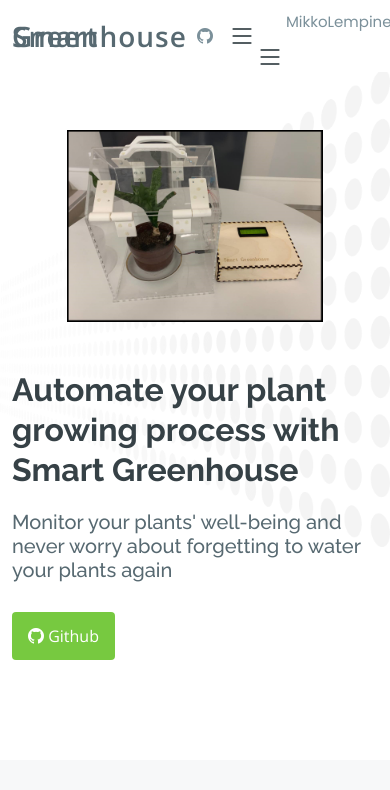
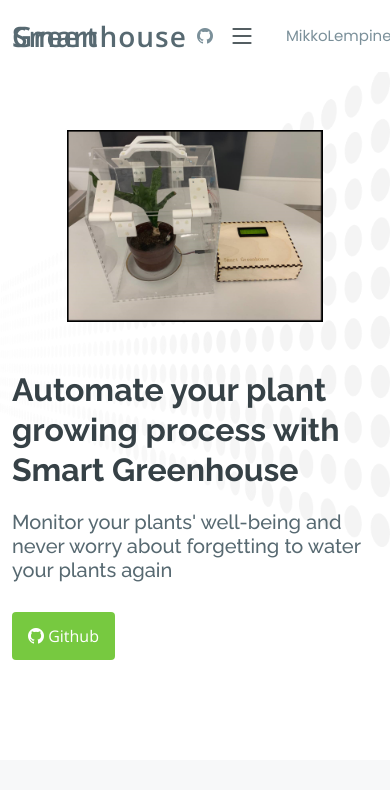
Before and after one commit to Smart-Greenhouse-Project/Smart-Greenhouse-Project.github.io, a plain HTML site: page index.html in a window 390 px wide. Shown: the top 790 px of the page. Drawn offline with nearby package versions, Linux system fonts and the light colour scheme.

Commit message:
mobile tweaks

```diff
--- a/index.html
+++ b/index.html
@@ -59,7 +59,7 @@
         <ul>
           <li><a class="nav-link scrollto active" href="https://www.mikkolempinen.dev/">MikkoLempinen.dev</a></li>
         </ul>
-        <i class="bi bi-list mobile-nav-toggle"></i>
+        <!--<i class="bi bi-list mobile-nav-toggle"></i>-->
       </nav><!-- .navbar -->
 
     </div>
```
